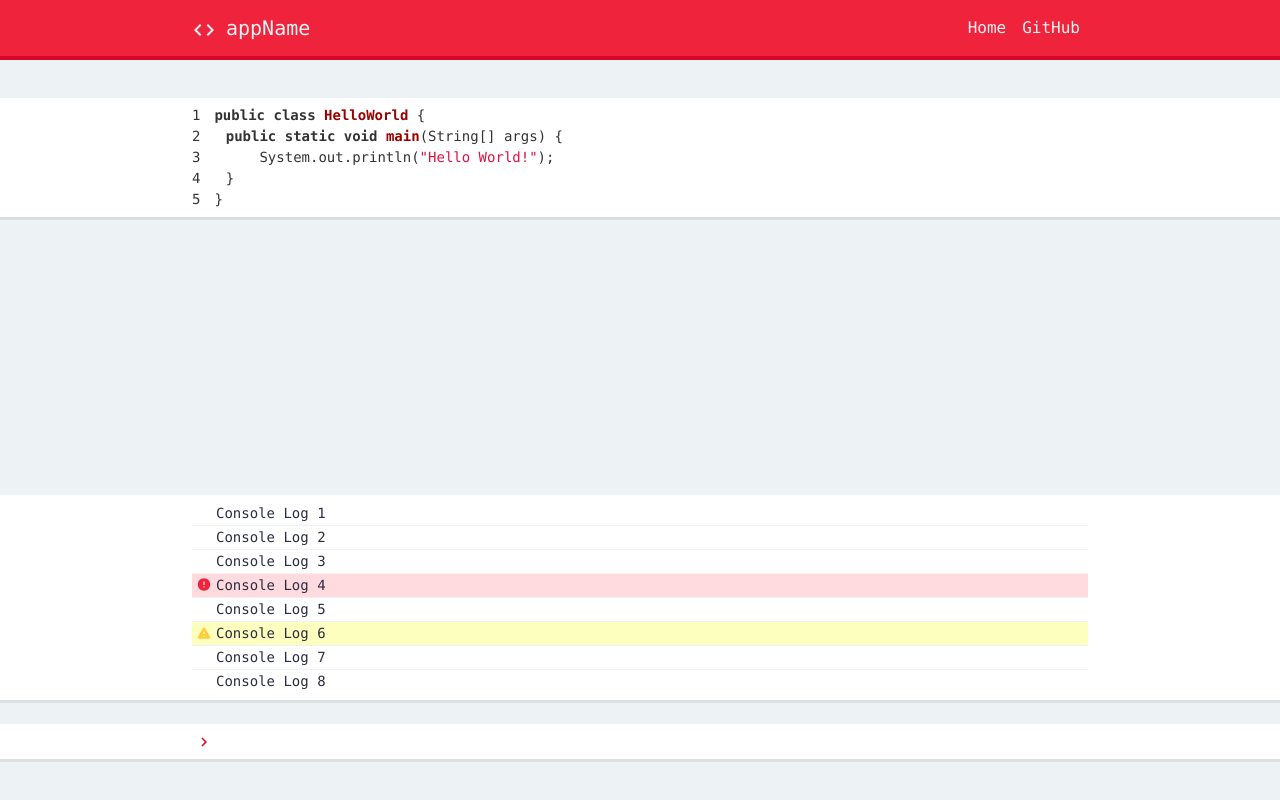
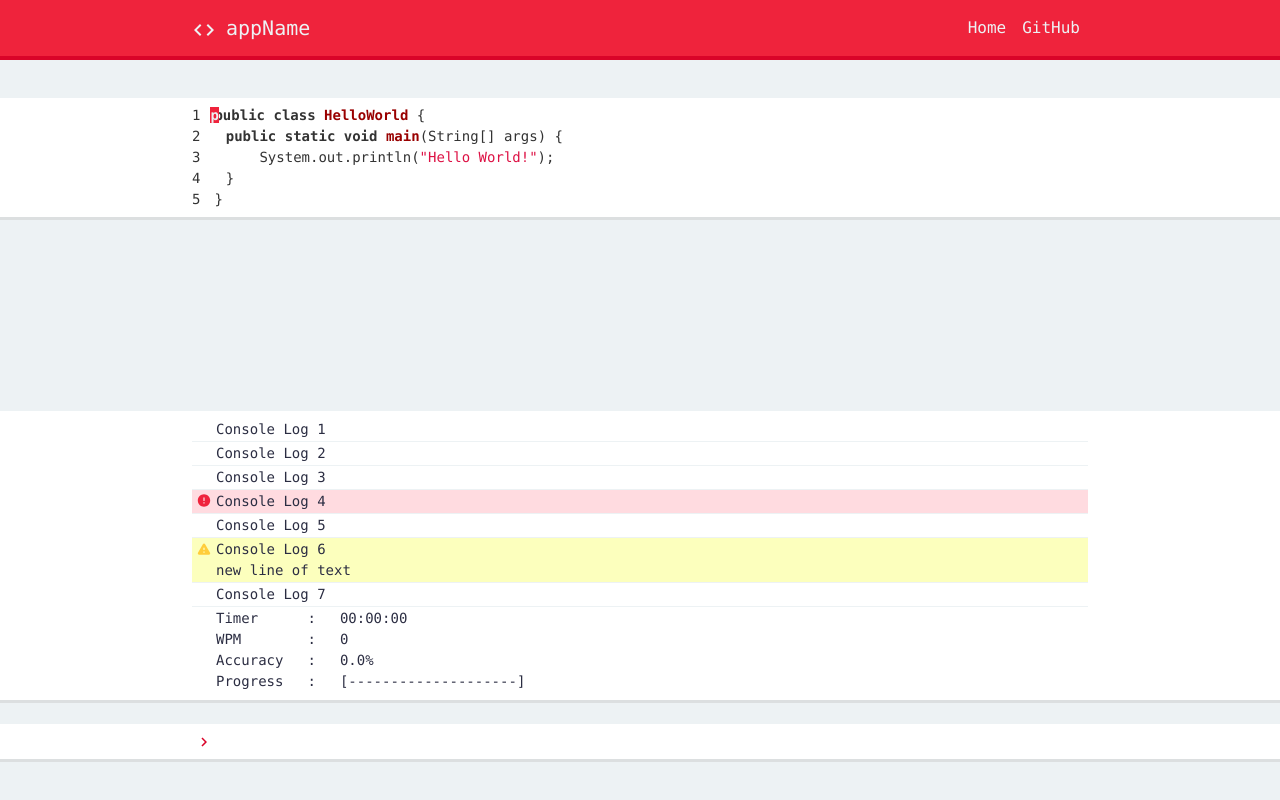
Before and after one commit to anoojlal/HFCYTHW, a React (Create React App) app in the folder idk-yet/: page /solo in a window 1280 px wide. Built offline with nearby package versions, Linux system fonts and the light colour scheme.

Commit message:
console accounts for new line text, stats filler text

```diff
--- a/idk-yet/src/components/Console.js
+++ b/idk-yet/src/components/Console.js
@@ -7,7 +7,9 @@ import {
   NavbarBrand,
   Nav,
   NavItem,
-  NavLink
+  NavLink,
+  Row,
+  Col
 } from "reactstrap";
 import ArrowRight from "@material-ui/icons/KeyboardArrowRight";
 import WarningIcon from "@material-ui/icons/WarningRounded";
@@ -35,10 +37,10 @@ export default class Console extends React.Component {
   componentDidMount() {
     const { logs } = this.state;
 
-    for (let i = 1; i <= 8; i++) {
+    for (let i = 1; i <= 7; i++) {
       if (i === 6) {
         logs.push({
-          text: "Console Log " + i,
+          text: "Console Log " + i + "\nnew line of text",
           type: "warning"
         });
       } else if (i === 4) {
@@ -64,38 +66,64 @@ export default class Console extends React.Component {
       <div className="console">
         <div className="sticky">
           <div className="consoleLogs">
-            {logs.map((log, index) => {
-              let className = "";
+            {logs.map(log => {
+              let className = "log";
               let icon = <ArrowRight className="arrowRight invisible" />;
-              const last = index === logs.length - 1;
 
               switch (log.type) {
                 case "warning":
-                  className = "warning " + (last ? "lastLog" : "log");
+                  className = "warning log";
                   icon = <WarningIcon className="warningIcon" />;
                   break;
                 case "error":
-                  className = "error " + (last ? "lastLog" : "log");
+                  className = "error log";
                   icon = <ErrorIcon className="errorIcon" />;
                   break;
                 default:
-                  className = last ? "lastLog" : "log";
                   break;
               }
 
               return (
                 <div className={className}>
-                  {icon}
-                  {log.text}
+                  <Row>
+                    <Col>{icon}</Col>
+                    <Col>{log.text}</Col>
+                  </Row>
                 </div>
               );
             })}
+            <div className="stats">
+              <Row>
+                <Col>
+                  <ArrowRight className="arrowRight invisible" />
+                </Col>
+                <Col>{"Timer\nWPM\nAccuracy\nProgress"}</Col>
+                <Col>
+                  <ArrowRight className="arrowRight invisible" />
+                </Col>
+                <Col>{":\n:\n:\n:"}</Col>
+                <Col>
+                  <ArrowRight className="arrowRight invisible" />
+                </Col>
+                <Col>
+                  {"00:00:00" + "\n"}
+                  {"0" + "\n"}
+                  {"0.0%" + "\n"}
+                  {"[--------------------]"}
+                </Col>
+              </Row>
+            </div>
           </div>
           <div className="consoleBreak">
             <br />
           </div>
           <div className="consoleInput">
-            <ArrowRight className="arrowRight" />
+            <Row>
+              <Col>
+                <ArrowRight className="arrowRight" />
+              </Col>
+              <Col>{""}</Col>
+            </Row>
           </div>
         </div>
       </div>
--- a/idk-yet/src/css/Console.css
+++ b/idk-yet/src/css/Console.css
@@ -32,11 +32,13 @@
     border-bottom: 1px solid #EDF2F4;
     padding-top: 1px;
     padding-bottom: 1px;
+    white-space: pre;
 }
 
-.lastLog {
+.stats {
     padding-top: 1px;
     padding-bottom: 1px;
+    white-space: pre;
 }
 
 .warning {
@@ -60,6 +62,7 @@
     padding-left: 15% !important;
     padding-right: 15% !important;
     border-bottom: 3px solid #dcdfe0 !important;
+    white-space: pre;
 }
 
 .consoleLogs {
@@ -69,3 +72,14 @@
     padding-bottom: 7px;
     border-bottom: 3px solid #dcdfe0 !important;
 }
+
+.col {
+    flex-grow: 0 !important;
+    padding-left: 0px !important;
+    padding-right: 0px !important;
+}
+
+.row {
+    margin-left: 0px !important;
+    margin-right: 0px !important;
+}
--- a/idk-yet/src/css/Solo.css
+++ b/idk-yet/src/css/Solo.css
@@ -37,11 +37,11 @@
 
 .current {
     display: inline !important;
-    -webkit-animation: 700ms blink step-end infinite;
-    -moz-animation: 700ms blink step-end infinite;
-    -ms-animation: 700ms blink step-end infinite;
-    -o-animation: 700ms blink step-end infinite;
-    animation: 700ms blink step-end infinite;
+    -webkit-animation: 750ms blink step-end infinite;
+    -moz-animation: 750ms blink step-end infinite;
+    -ms-animation: 750ms blink step-end infinite;
+    -o-animation: 750ms blink step-end infinite;
+    animation: 750ms blink step-end infinite;
     color: #2B2D42;
     font-weight: bold;
 }
@@ -61,11 +61,11 @@
     width: 0.70em !important;
     height: 0.75em !important;
     padding-bottom: 0.13em !important;
-    -webkit-animation: 700ms blinkBackspace step-end infinite;
-    -moz-animation: 700ms blinkBackspace step-end infinite;
-    -ms-animation: 700ms blinkBackspace step-end infinite;
-    -o-animation: 700ms blinkBackspace step-end infinite;
-    animation: 700ms blinkBackspace step-end infinite;
+    -webkit-animation: 750ms blinkBackspace step-end infinite;
+    -moz-animation: 750ms blinkBackspace step-end infinite;
+    -ms-animation: 750ms blinkBackspace step-end infinite;
+    -o-animation: 750ms blinkBackspace step-end infinite;
+    animation: 750ms blinkBackspace step-end infinite;
 }
 
 @keyframes blink {
```
